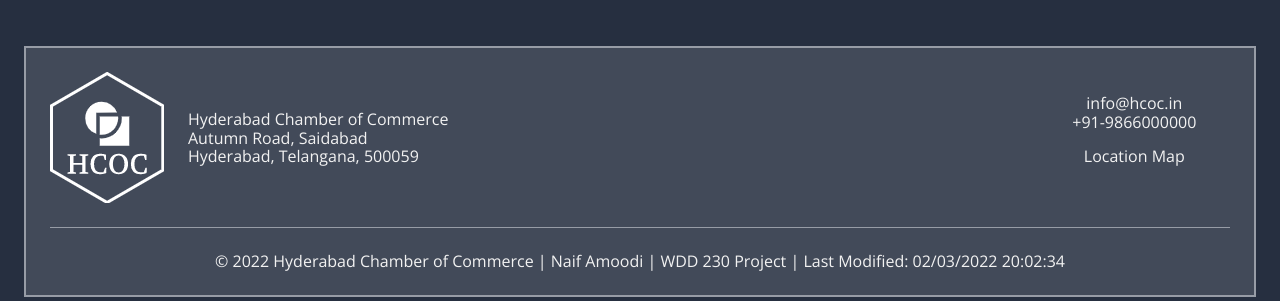
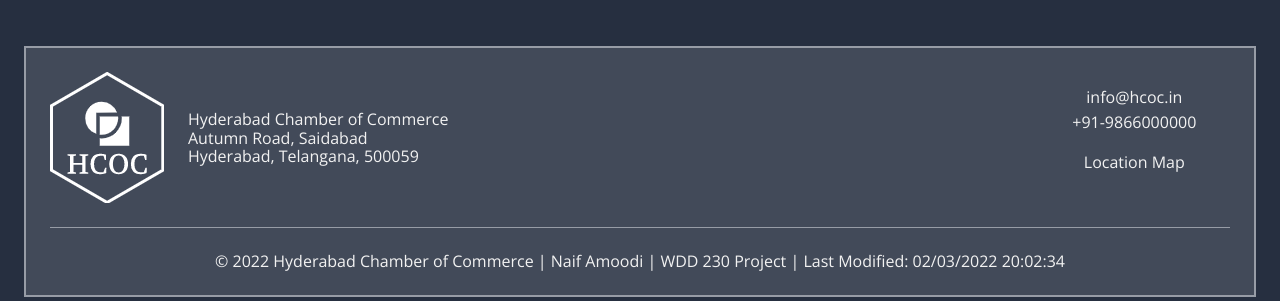
Before and after one commit to amo21004/wdd230, a PHP site: page /chamber/ in a window 1280 px wide. Shown: the part 616-917 px from the top of the page. Run offline with PHP 8.4, Linux system fonts and the light colour scheme.

Commit message:
W05 first commit

```diff
--- a/chamber/css/base.css
+++ b/chamber/css/base.css
@@ -152,6 +152,8 @@ footer {
   color: #f2f2f2;
 }
 footer a {
+  display: inline-block;
+  padding: 3px;
   text-decoration: none;
 }
 footer hr {
--- a/chamber/index.html
+++ b/chamber/index.html
@@ -4,6 +4,7 @@
     <meta charset="UTF-8" />
     <meta http-equiv="X-UA-Compatible" content="IE=edge" />
     <meta name="viewport" content="width=device-width, initial-scale=1.0" />
+    <link rel="shortcut icon" href="favicon.ico" />
     <title>Hyderabad Chamber of Commerce</title>
     <meta
       name="description"
@@ -111,7 +112,9 @@
       <hr />
 
       <div class="credits">
-        &copy; <span class="year"></span> Hyderabad Chamber of Commerce | Naif Amoodi | WDD 230 Project | Last Modified: <span class="last-updated"></span>
+        &copy; <span class="year"></span> Hyderabad Chamber of Commerce | Naif
+        Amoodi | WDD 230 Project | Last Modified:
+        <span class="last-updated"></span>
       </div>
     </footer>
   </body>
```
Also changed, not shown: chamber/favicon.ico (added).
